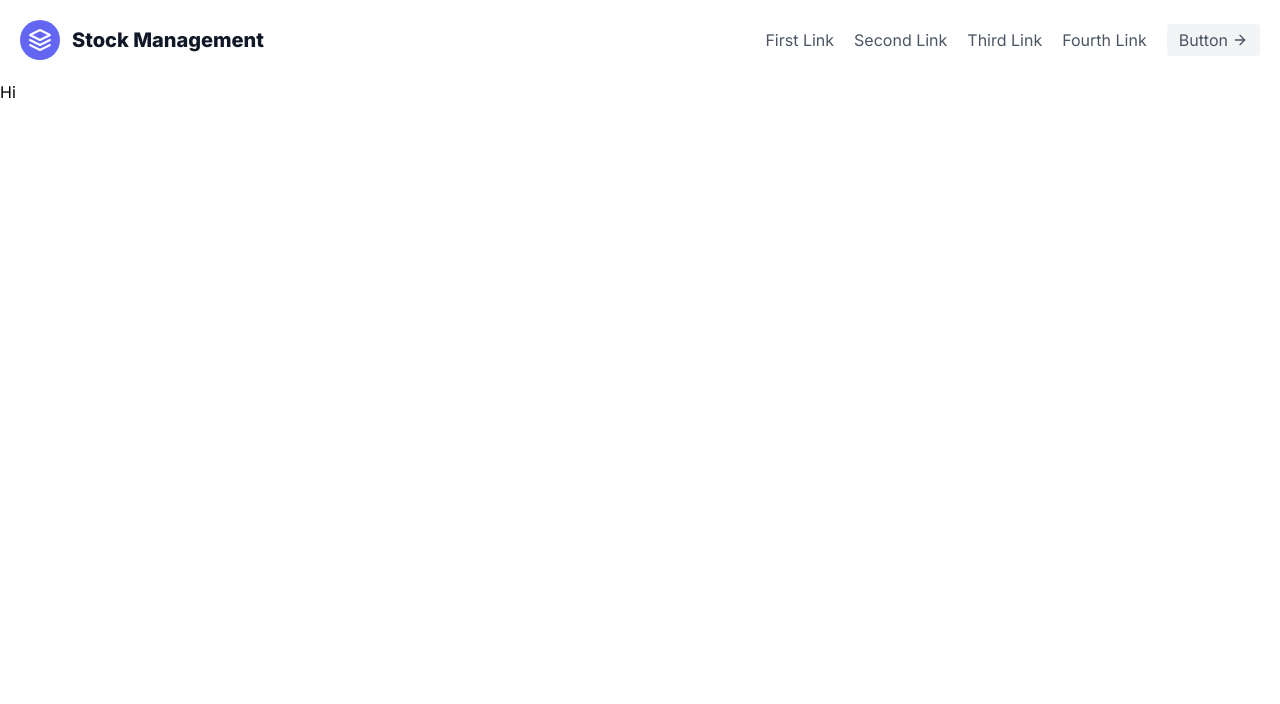
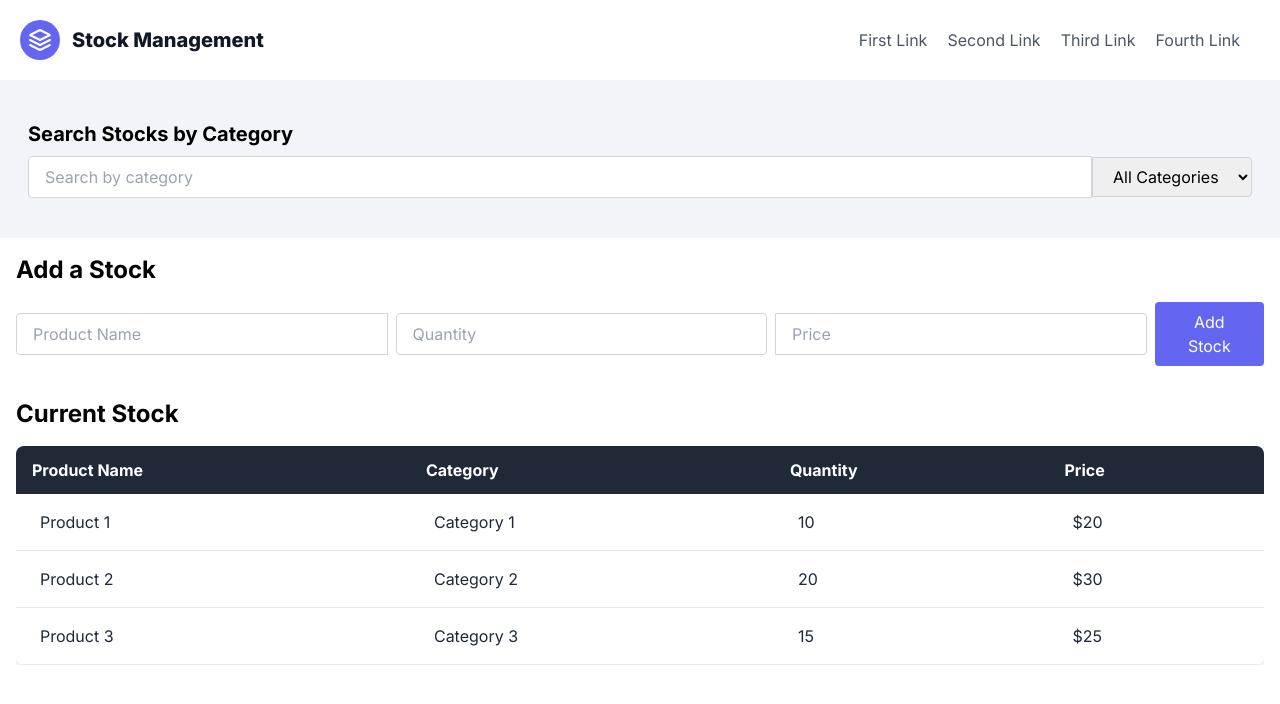
Before and after one commit to saurav-ghimire/Stock-Management-Using-Next.js-and-MongoDB, a Next.js app: page / in a window 1280 px wide. Shown: the top 704 px of the page. Built offline with nearby package versions, Linux system fonts and the light colour scheme.

Commit message:
Table for stocks and search form creted

```diff
--- a/app/components/Header.jsx
+++ b/app/components/Header/Header.jsx
@@ -16,12 +16,6 @@ function Header() {
           <a href="#" className="mr-5 hover:text-gray-900">Third Link</a>
           <a href="#" className="mr-5 hover:text-gray-900">Fourth Link</a>
         </nav>
-        <button className="inline-flex items-center bg-gray-100 border-0 py-1 px-3 focus:outline-none hover:bg-gray-200 rounded text-base mt-4 md:mt-0">
-          Button
-          <svg xmlns="http://www.w3.org/2000/svg" fill="none" stroke="currentColor" strokeLinecap="round" strokeLinejoin="round" strokeWidth="2" className="w-4 h-4 ml-1" viewBox="0 0 24 24">
-            <path d="M5 12h14M12 5l7 7-7 7"></path>
-          </svg>
-        </button>
       </div>
     </header>
   );
--- /dev/null
+++ b/app/components/Search/Search.jsx
@@ -0,0 +1,29 @@
+import React from 'react';
+
+function Search() {
+  return (
+    <div className="container py-10 px-7 bg-slate-100">
+      {/* Search Stocks by Category */}
+      <div>
+        <h2 className="text-xl font-bold mb-2">Search Stocks by Category</h2>
+        <div className="flex items-center">
+          <input
+            type="text"
+            placeholder="Search by category"
+            className="w-full md:w-2/2 py-2 px-4 border border-gray-300 rounded-l focus:outline-none focus:ring-2 focus:ring-indigo-500 focus:border-transparent"
+          />
+          <select
+            className="py-2 px-4 border border-gray-300 rounded-r focus:outline-none focus:ring-2 focus:ring-indigo-500 focus:border-transparent"
+          >
+            <option value="">All Categories</option>
+            <option value="all">All</option>
+            <option value="category2">Category 2</option>
+            <option value="category3">Category 3</option>
+          </select>
+        </div>
+      </div>
+    </div>
+  );
+}
+
+export default Search;
--- a/app/layout.js
+++ b/app/layout.js
@@ -1,12 +1,13 @@
 import { Inter } from "next/font/google";
 import "./globals.css";
-import Header from "./components/Header";
+import Header from "./components/Header/Header";
+import Search from "./components/Search/Search";
 
 const inter = Inter({ subsets: ["latin"] });
 
 export const metadata = {
-  title: "Create Next App",
-  description: "Generated by create next app",
+  title: "Stock Management App",
+  description: "Welcome",
 };
 
 export default function RootLayout({ children }) {
@@ -14,6 +15,7 @@ export default function RootLayout({ children }) {
     <html lang="en">
       <body className={inter.className}>
         <Header />
+        <Search />
         {children}
         </body>
     </html>
--- a/app/page.js
+++ b/app/page.js
@@ -1,9 +1,72 @@
-import Image from "next/image";
+import React from 'react';
 
 export default function Home() {
   return (
-    <div>
-      Hi
+    <div className="container mx-auto p-4">
+      {/* Add Stock Form */}
+      <div className="mb-8">
+        <h1 className="text-2xl font-bold mb-4">Add a Stock</h1>
+        <form className="flex flex-col md:flex-row md:items-center">
+          <input
+            type="text"
+            placeholder="Product Name"
+            className="w-full md:w-[30%] py-2 px-4 border border-gray-300 rounded-l mb-2 md:mb-0 md:mr-2 focus:outline-none focus:ring-2 focus:ring-indigo-500 focus:border-transparent"
+          />
+          <input
+            type="number"
+            placeholder="Quantity"
+            className="w-full md:w-[30%] py-2 px-4 border border-gray-300 mb-2 md:mb-0 md:mr-2 rounded focus:outline-none focus:ring-2 focus:ring-indigo-500 focus:border-transparent"
+          />
+          <input
+            type="number"
+            placeholder="Price"
+            className="w-full md:w-[30%] py-2 px-4 border border-gray-300 rounded-r focus:outline-none focus:ring-2 focus:ring-indigo-500 focus:border-transparent"
+          />
+          <button
+            className="bg-indigo-500 hover:bg-indigo-600 text-white py-2 px-4 mt-2 md:mt-0 md:ml-2 rounded focus:outline-none"
+          >
+            Add Stock
+          </button>
+        </form>
+      </div>
+
+      {/* Display Current Stock */}
+      <div>
+        <h1 className="text-2xl font-bold mb-4">Current Stock</h1>
+        <div className="overflow-x-auto">
+          <table className="min-w-full bg-white rounded-lg overflow-hidden shadow-md">
+            <thead className="bg-gray-800 text-white">
+              <tr>
+                <th className="text-left py-3 px-4">Product Name</th>
+                <th className="text-left py-3 px-4">Category</th>
+                <th className="text-left py-3 px-4">Quantity</th>
+                <th className="text-left py-3 px-4">Price</th>
+              </tr>
+            </thead>
+            <tbody className="text-gray-800">
+              {/* Sample Stock Items */}
+              <tr className="border-b border-gray-200">
+                <td className="py-4 px-6">Product 1</td>
+                <td className="py-4 px-6">Category 1</td>
+                <td className="py-4 px-6">10</td>
+                <td className="py-4 px-6">$20</td>
+              </tr>
+              <tr className="border-b border-gray-200">
+                <td className="py-4 px-6">Product 2</td>
+                <td className="py-4 px-6">Category 2</td>
+                <td className="py-4 px-6">20</td>
+                <td className="py-4 px-6">$30</td>
+              </tr>
+              <tr className="border-b border-gray-200">
+                <td className="py-4 px-6">Product 3</td>
+                <td className="py-4 px-6">Category 3</td>
+                <td className="py-4 px-6">15</td>
+                <td className="py-4 px-6">$25</td>
+              </tr>
+            </tbody>
+          </table>
+        </div>
+      </div>
     </div>
   );
 }
```
